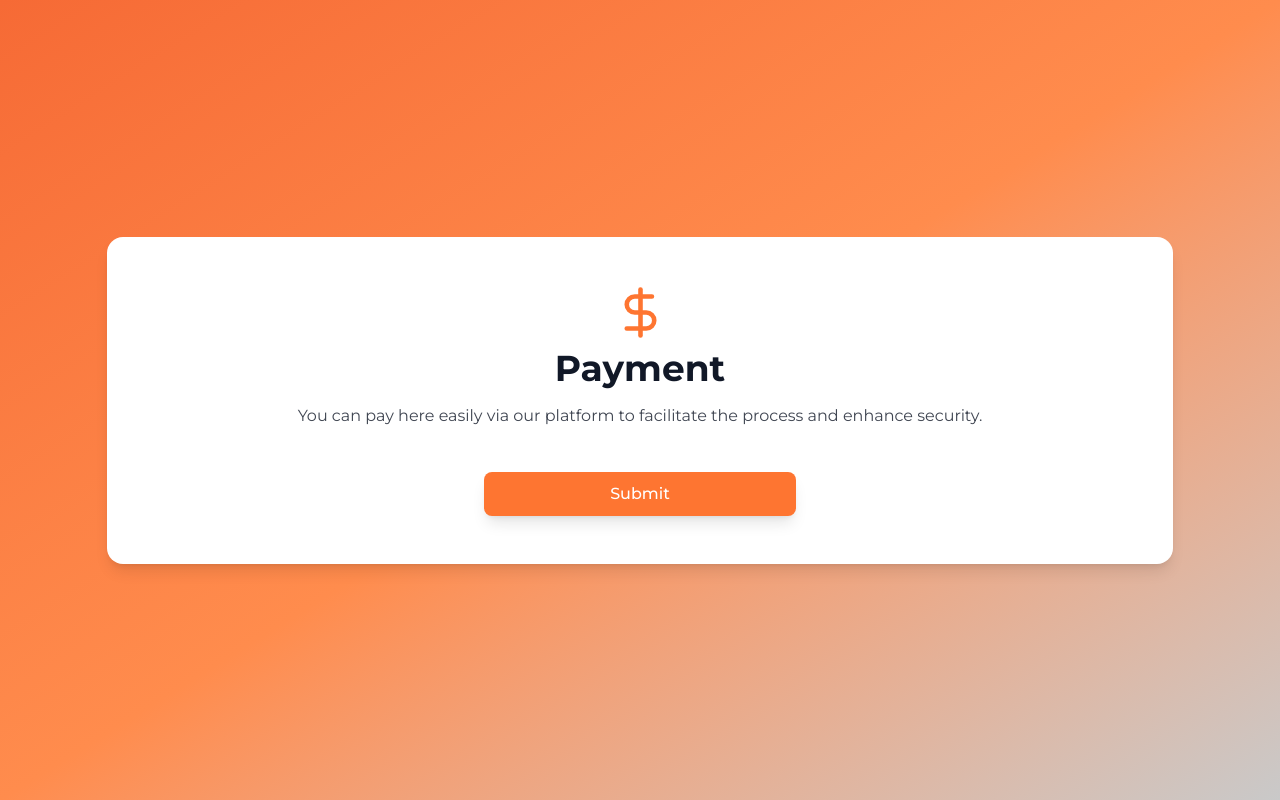
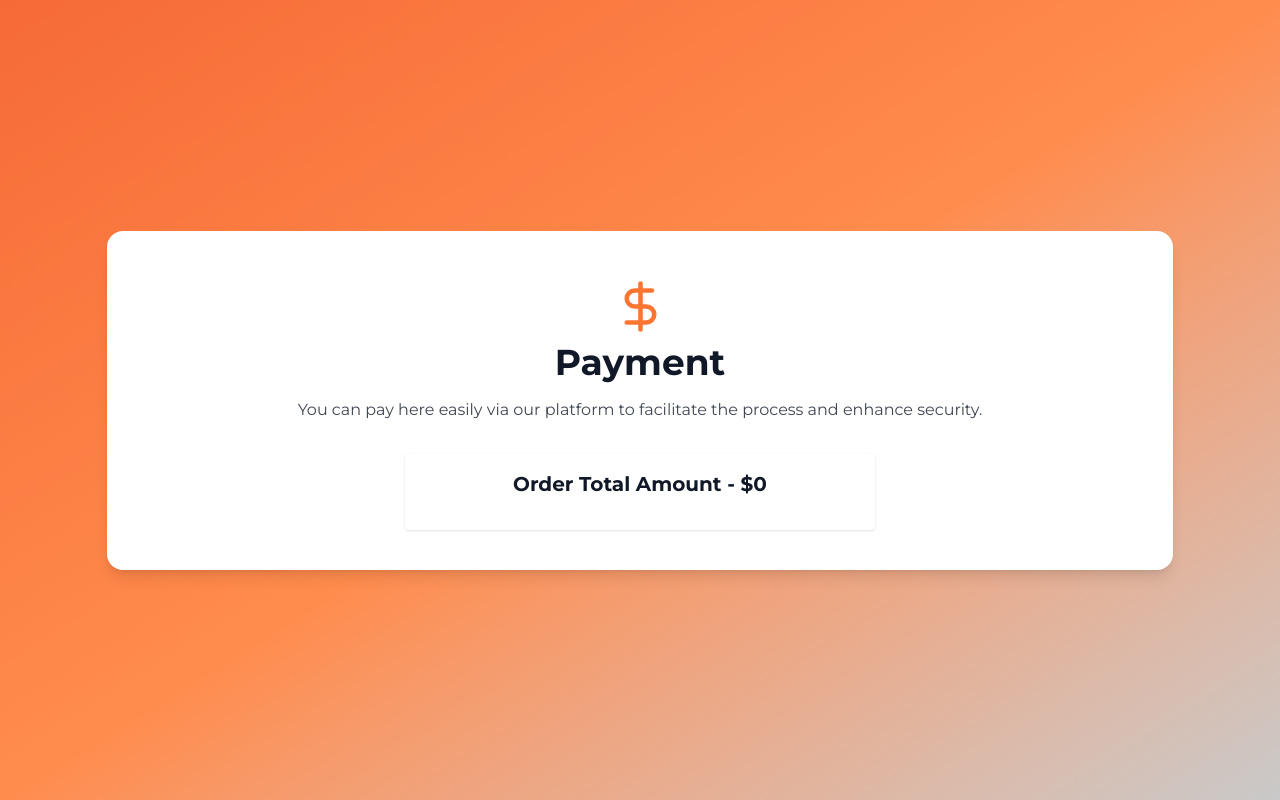
Before and after one commit to omarrwafiick/BiteGo, a React (Vite) app in the folder client/bite-go/: page /user/payment in a window 1280 px wide. Built offline with nearby package versions, Linux system fonts and the light colour scheme; what react-head would draw is missing.

Commit message:
added payment integration with paypal

```diff
--- /dev/null
+++ b/client/bite-go/src/components/paypal.jsx
@@ -0,0 +1,39 @@
+import React from 'react'
+import { PayPalScriptProvider, PayPalButtons } from "@paypal/react-paypal-js";
+
+export default function PaypalPayment({price, onSuccess, onCancel, onError, onClick, paymentMethod }) {
+  return (
+    <PayPalScriptProvider options={{ clientId: "AXWiiXWsWfEh42TBlz2m4rlsoimCKb1TMpV2Kn2hz4iZ3u0MVeJtITo1nfNWyZ_38ITewkzmHwB3xrr_", currency: "USD"}}>
+      <div className="p-4 w-full flex flex-col justify-center items-center bg-white rounded shadow">
+        <h2 className="text-xl font-bold mb-4! capitalize">order total amount - ${price}</h2>
+        <PayPalButtons
+          onClick={onClick}
+          className='w-full'
+          createOrder={(data, actions) => {
+            return actions.order.create({
+              purchase_units: [
+                {
+                  amount: {
+                    currency_code: "USD",
+                    value: price,
+                  },
+                },
+              ],
+            });
+          }}
+          onApprove={async (data, actions) => {
+            onSuccess();
+            const details = await actions.order.capture();
+            paymentMethod(details);
+          }}
+          onCancel={() => {
+            onCancel();
+          }}
+          onError={(err) => {
+            onError();
+          }}
+        />
+      </div>
+    </PayPalScriptProvider>
+  );
+};
--- a/client/bite-go/src/pages/public/menus.jsx
+++ b/client/bite-go/src/pages/public/menus.jsx
@@ -5,6 +5,8 @@ import MenuItem from '../../components/menu-item';
 import { Minus, Plus } from 'lucide-react';
 import CustomeButton from '../../components/custome-button';
 import { getVendorMenu } from '../../services/vendor';
+import { addToCart, deleteCartItem } from '../../services/cart';
+import toaster from 'react-hot-toast';
 
 export default function Menus() {
   const [menus, setMenus] = useState([]);
@@ -27,9 +29,23 @@ export default function Menus() {
     setShowDetails(true);
   }
   var [itemQuantity, setItemQuantity] = useState(0);
-  const addToCartItem = (item)=>{
-    addCartItem(item);
-    setShowDetails(false);
+  const addToCartItem =  async(item)=>{
+    try {
+      const response = await addToCart(
+        {
+          foodId: item._id,
+          quantity: itemQuantity
+        }
+      );
+      if(!response.ok()){
+        throw new Error(`Request failed with status ${response.status}`);
+      }
+      addCartItem(item);
+      setShowDetails(false);
+      toaster.success("Request was sent successfully");
+    } catch (error) {
+      toaster.error(`Error : ${error}`);
+    }
   }
   return (
     <div className='flex min-h-screen justify-start items-center flex-col w-full bg-gradient-to-br from-[#F66A35] via-[#FF8C4D] to-[#c9c9c9]'>
--- a/client/bite-go/src/pages/user/order.jsx
+++ b/client/bite-go/src/pages/user/order.jsx
@@ -2,11 +2,10 @@ import { Clock } from 'lucide-react'
 import React, { useEffect, useState } from 'react'
 import toaster from 'react-hot-toast';
 import { createOrder } from '../../services/order';
-import { addTransaction } from '../../services/transaction';
 import AppStore from '../../store/appStore';
 
 export default function Order() {
-  var { totalPrice, paymentMode, offerId, vendorId, orderId, orderDetails, user } = AppStore();
+  var { offerId, vendorId, orderId, orderDetails, user, transactionId } = AppStore();
   const [percent, setPercent] = useState(0);
   const [endProgress, setEndProgress] = useState(false);
   const [textFade, setTextFade] = useState('opacity-100');
@@ -14,13 +13,6 @@ export default function Order() {
 
   const transactionRequest = async () => {
     try {
-        const transactionResult = await addTransaction({
-            paymentMode,
-            offerId,
-            vendorId,
-            orderId,
-            totalAmount: totalPrice
-        });
         setPercent(0);
         setTextFade('opacity-100');
 
@@ -50,11 +42,6 @@ export default function Order() {
         await delay(300);
         setPercent(90);
 
-        if(!transactionResult.ok()){
-            throw new Error(`Request failed with status ${response.status}`);
-        }
-        const transactionID = transactionResult.data.transactionId;
-
         const items = orderDetails.items.map( (item) => ({foodId: item._id, quantity: item.quantity}) );
 
         const orderResult = await createOrder({
@@ -63,7 +50,7 @@ export default function Order() {
             items: items,
             remarks: orderDetails.remarks,
             appliedOffers: offerId.length > 0,
-            transactionId: transactionID,
+            transactionId: transactionId,
             readyTime: orderDetails.readyTime,
             status: orderDetails.status
         });
--- a/client/bite-go/src/pages/user/payment.jsx
+++ b/client/bite-go/src/pages/user/payment.jsx
@@ -1,13 +1,32 @@
 import { DollarSign } from 'lucide-react';
 import React, { useState } from 'react'
-import CustomeButton from '../../components/custome-button'
 import { useNavigate } from 'react-router-dom';
+import PaypalPayment from '../../components/paypal';
+import AppStore from '../../store/appStore';
+import { addTransaction } from '../../services/transaction';
 
 export default function Payment() {
+  var { setTransactionId, totalPrice } = AppStore();
   const navigate = useNavigate();
-  const [payed, setPayed] = useState(false);
-  const submit = ()=>{
-    if(payed){
+  const [paypalPaymentStatus, setPaypalPaymentStatus] = useState(false);
+  const [method, setPaypalMethod] = useState('Paypal');
+  const paymentMethod = (data)=>{
+      if(data.card) setPaypalMethod('Card');
+  }
+
+  const orderSubmit = async ()=>{
+    if(paypalPaymentStatus){
+      const transactionResult = await addTransaction({
+          paymentMode: method,
+          offerId,
+          vendorId,
+          orderId,
+          totalAmount: totalPrice
+      });
+      if(!transactionResult.ok()){
+        throw new Error(`Request failed with status ${response.status}`);
+      }
+      setTransactionId(transactionResult.data.transactionId);
       navigate('/user/order');
     }
   };
@@ -19,9 +38,16 @@ export default function Payment() {
           </span>
           <h4 className='capitalize mb-2! text-4xl font-bold'>payment</h4>
           <p className='opacity-80 mb-8! mt-2! text-center text-md'>You can pay here easily via our platform to facilitate the process and enhance security.</p>
-          <form className='w-full flex justify-center' onSubmit={submit}>
-              <CustomeButton styles={'w-4/12'} name={"submit"} />
-          </form>
+            <div className='w-6/12'>
+              <PaypalPayment
+                    paymentMethod={paymentMethod}
+                    onClick={() => orderSubmit()}
+                    price={totalPrice}
+                    onSuccess={()=>setPaypalPaymentStatus(true)}
+                    onCancel={()=>setPaypalPaymentStatus(false)}
+                    onError={()=>setPaypalPaymentStatus(false)} />
+            </div>
+
         </div>
     </div>
   )
--- a/client/bite-go/src/store/appStore.js
+++ b/client/bite-go/src/store/appStore.js
@@ -124,6 +124,8 @@ const AppStore = create((set) => ({
     orderId: "",
     setOrderId: (data) => set({ orderId: data }),
     orderDetails:null,
+    transactionId:"",
+    setTransactionId: (data) => set({ transactionId: data }),
     setOrderDetails: (data) => set({ orderDetails: data }),
     dialog : [
       {"How do I place an order?":"You can check resturants we have that may have offers at the time then check there menu and after choosing an item and place item to cart you can check out and pay for it then order will be in progress within the estimated time."},
```
Also changed, not shown: client/bite-go/src/services/order.js (line endings or trailing spaces), 2 other files (tests, documents, lock files or other folders).
